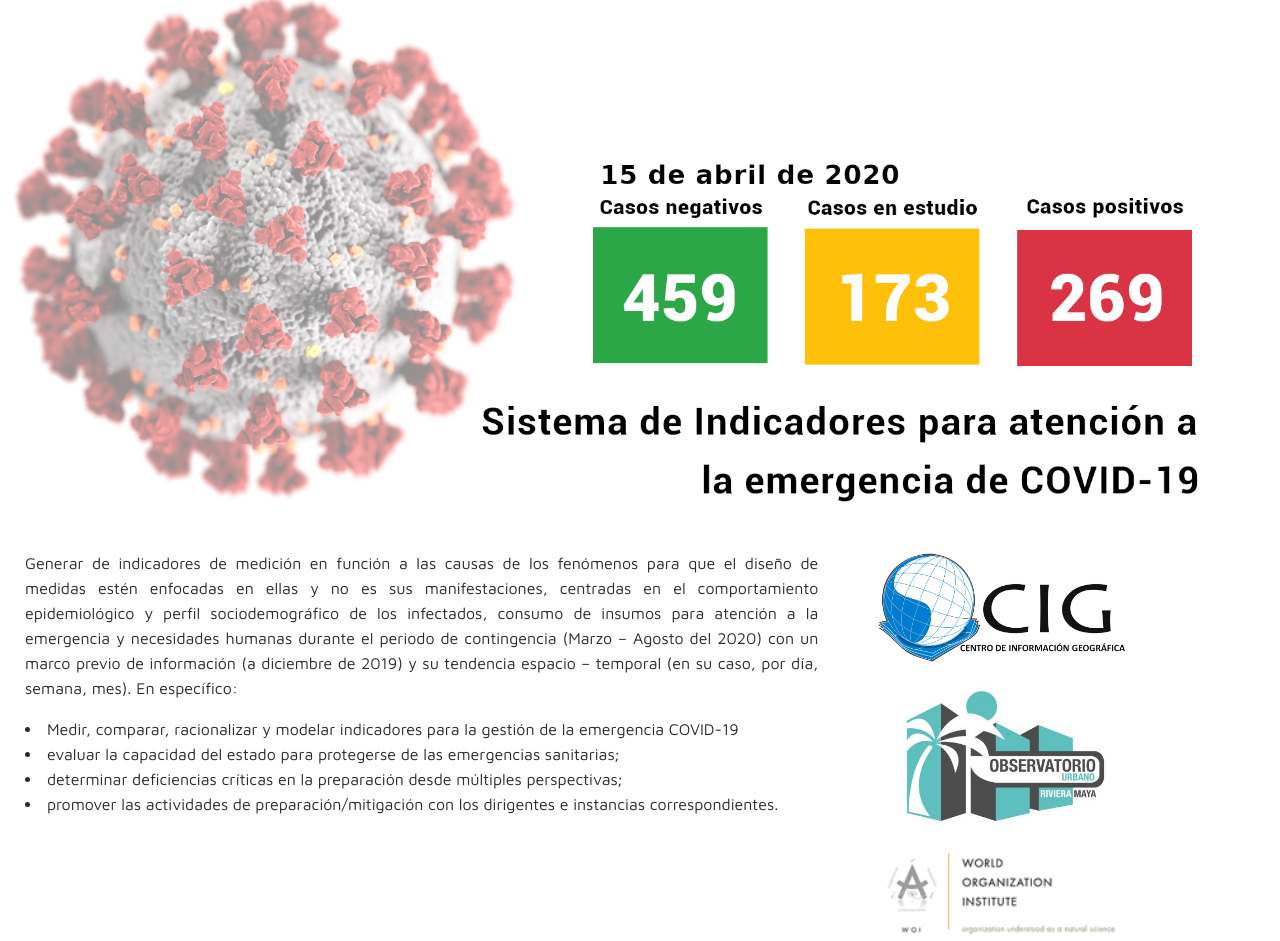
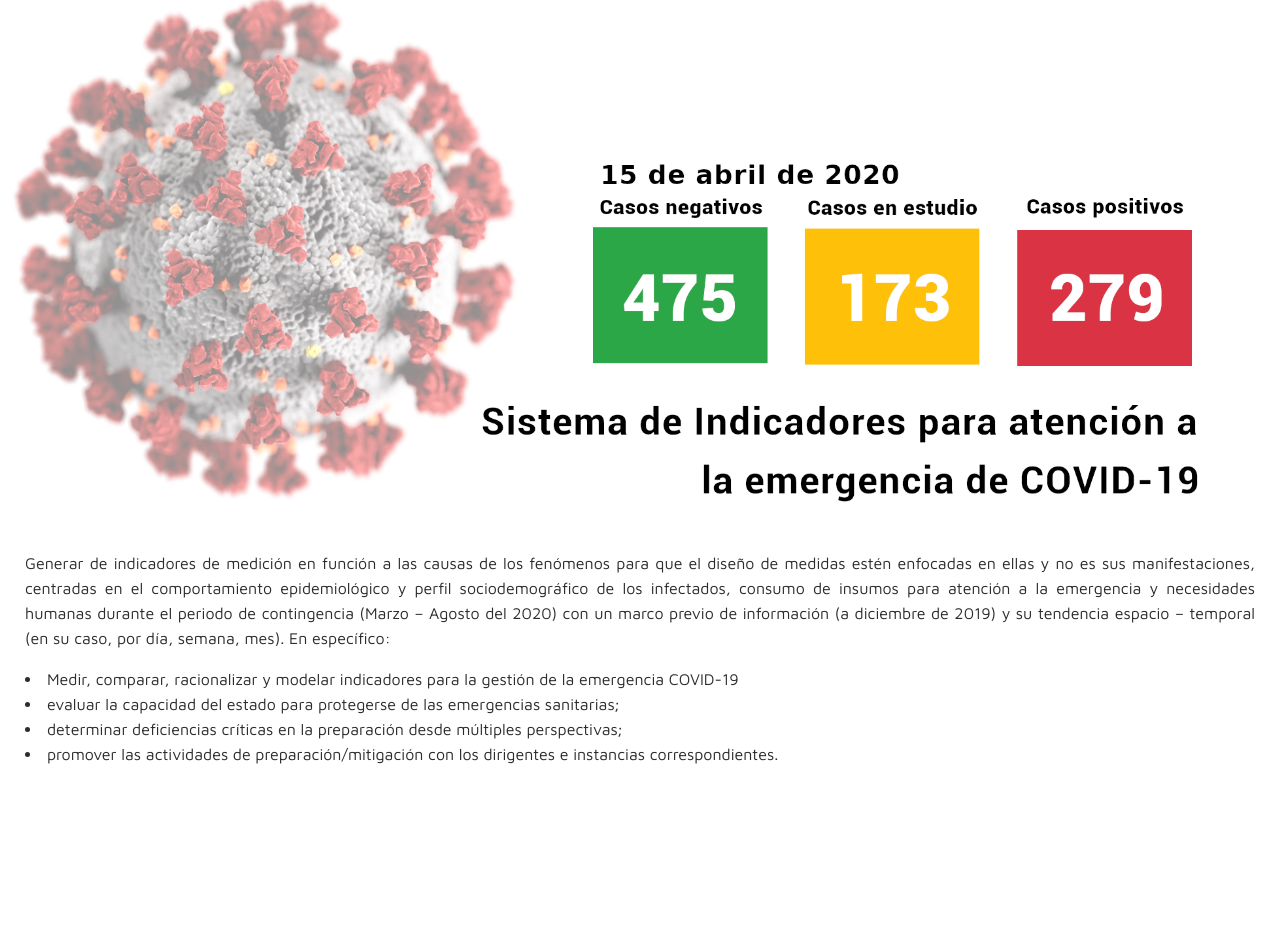
Before and after one commit to tibadeux/proycovid, a plain HTML site: page index.html in a window 1280 px wide. Shown: the part 120-1061 px from the top of the page. After the commit the page ends 887 px from the top, so only its background shows below. Drawn offline with nearby package versions, Linux system fonts and the light colour scheme.

Commit message:
deploy 23

```diff
--- a/index.html
+++ b/index.html
@@ -32,18 +32,19 @@
     </div>
     <div class="">
         <a class="" href="https://arcg.is/1Oqzi9">
-        <img alt="" src="images/banner_15_04_2.png" style="figure-img; max-width:95%; align=center"></a>
+        <img alt="" src="images/banner_16_04_2.png" style="figure-img; max-width:95%; align=center"></a>
 
     </div>
 
     <div class="row">
-        <div class="col-md-8 text_column">
+        <div class="col-md-12 text_column">
             <p>Generar de indicadores de medición en función a las causas de los fenómenos para que el diseño de medidas estén enfocadas en ellas y no es sus manifestaciones, centradas en el comportamiento epidemiológico y perfil sociodemográfico de los infectados, consumo de insumos para atención a la emergencia y necesidades humanas durante el periodo de contingencia (Marzo – Agosto del 2020) con un marco previo de información (a diciembre de 2019) y su tendencia espacio – temporal (en su caso, por día, semana, mes). En específico:</p>
             <li>Medir, comparar, racionalizar y modelar indicadores para la gestión de la emergencia COVID-19</li>
             <li>evaluar la capacidad del estado para protegerse de las emergencias sanitarias;</li>
             <li>determinar deficiencias críticas en la preparación desde múltiples perspectivas;</li>
             <li>promover las actividades de preparación/mitigación con los dirigentes e instancias correspondientes.</li>
         </div>
+        <!--
         <div class="col-md-2">
             <a class="" href="http://dci.uqroo.mx/cig/">
             <img alt="" src="images/CIG.png" style="banner; max-width:250px; margin-left: 4px; padding-top: 40px;"></a>
@@ -52,6 +53,7 @@
             <a class="" href="https://www.worldorganizationinstitute.com">
             <img alt="" src="images/WOI.png " style="banner; max-width:250px; min-width: 250px; margin-left: 4px;"></a>
         </div>
+        -->
     </div>
 
 </body>
```
Also changed, not shown: participantes.html (+2 -1 lines), images/banner_16_04_2.png (added), 2 other files.
